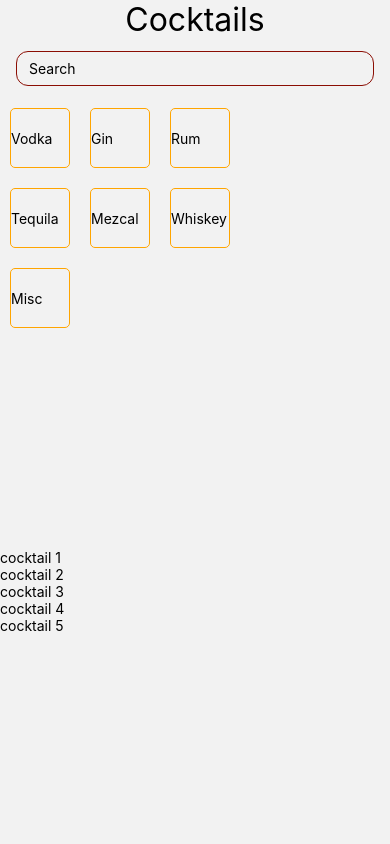
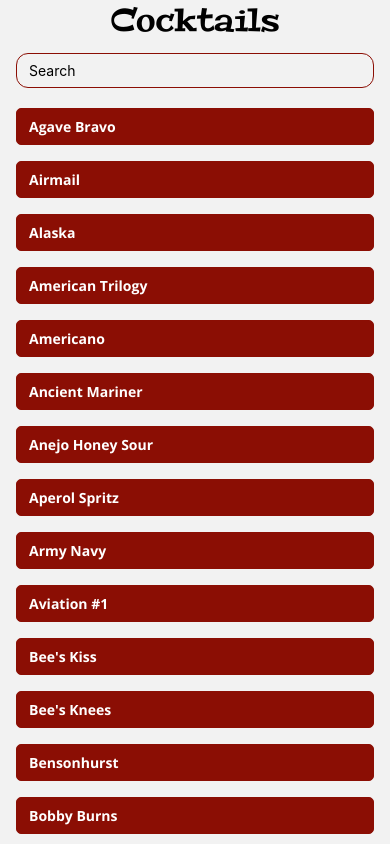
Before and after one commit to RnR63/Libations-Manual, a React Native app: screen /Home in a window 390 px wide. Shown: the top 844 px of the page. Built offline with nearby package versions, Linux system fonts and the light colour scheme.

Commit message:
added new fonts and initialized styling

```diff
--- a/App.js
+++ b/App.js
@@ -8,48 +8,32 @@ import { StyleSheet, Text, View } from "react-native";
 import Home from "./src/screens/Home";
 import LandingPage from "./src/screens/LandingPage";
 import CocktailPage from "./src/screens/CocktailPage";
-import SpiritsPage from "./src/screens/SpiritsPage";
 import VarelaRegular from "./src/assets/fonts/Varela-Regular.ttf";
-import PeraltaRegular from "./src/assets/fonts/Varela-Regular.ttf";
+import PeraltaRegular from "./src/assets/fonts/Peralta-Regular.ttf";
+import OpenSans from  "./src/assets/fonts/OpenSans-VariableFont_wdth,wght.ttf";
+import { useEffect } from "react";
 
 // Prevent the splash screen from auto-hiding
 SplashScreen.preventAutoHideAsync();
 
 const RootStack = createStackNavigator();
-// const MainStack = createStackNavigator();
-
-// const MainStackScreen = () => {
-//   return (
-//     <MainStack.Navigator>
-//       <MainStack.Screen
-//         name="LandingPage"
-//         component={LandingPage}
-//         options={{ headerShown: false }}
-//       />
-//       <MainStack.Screen
-//         name="Home"
-//         component={Home}
-//         options={{
-//           headerShown: false,
-//           animationEnabled: false, // Disable animation for Home screen
-//         }}
-//       />
-//     </MainStack.Navigator>
-//   );
-// };
 
 const App = () => {
   const [fontsLoaded] = useFonts({
     "Varela-Regular": VarelaRegular,
     "Peralta-Regular": PeraltaRegular,
+    "OpenSans-Regular": OpenSans,
   });
+// OpenSans-VariableFont_wdth,wght
+  useEffect(() => {
+      if (fontsLoaded) {
+        SplashScreen.hideAsync();
+      }
+    }, [fontsLoaded]);
 
-  if (!fontsLoaded) {
-    return null;
-  }
-
-  // Hide the splash screen once fonts are loaded
-  SplashScreen.hideAsync();
+    if (!fontsLoaded) {
+      return null;
+    }
 
   return (
     <NavigationContainer>
@@ -72,15 +56,8 @@ const App = () => {
           component={CocktailPage}
           options={({ route }) => ({
             title: route.params.cocktail.name,
-            headerTitleStyle: { fontFamily: "VarelaRegular", fontSize: 24 },
-          })}
-        />
-        <RootStack.Screen
-          name="SpiritsPage"
-          component={SpiritsPage}
-          options={({ route }) => ({
-            // title: route.params.cocktail.name,
-            // headerTitleStyle: { fontFamily: "PeraltaRegular", fontSize: 24 },
+            headerTitleStyle: { fontFamily: "Peralta-Regular", fontSize: 24 },
+            headerBackTitle: "Back",
           })}
         />
       </RootStack.Navigator>
--- a/app.json
+++ b/app.json
@@ -24,12 +24,12 @@
       "favicon": "./src/assets/favicon.png"
     },
     "plugins": [
-      [
-        "expo-font",
-        {
-          "fonts": ["./src/assets/fonts/Varela-Regular.ttf"]
-        }
-      ]
+        [
+          "expo-font",
+          {
+            "fonts": ["./src/assets/fonts/Varela-Regular.ttf", "./src/assets/fonts/Peralta-Regular.ttf", "./src/assets/fonts/OpenSans-VariableFont_wdth,wght.ttf"]
+          }
+        ]
     ]
   }
 }
--- a/package.json
+++ b/package.json
@@ -12,6 +12,7 @@
     "lint": "eslint ."
   },
   "dependencies": {
+    "@expo/vector-icons": "^14.0.2",
     "@react-navigation/native": "^6.1.18",
     "@react-navigation/stack": "^6.4.1",
     "expo": "~51.0.24",
--- a/src/cocktails.js
+++ b/src/cocktails.js
@@ -1,17 +1,4 @@
 const cocktails = [
-  {
-    name: "19th Century",
-    spirit: "Whiskey",
-    ingredients: [
-      "3/4 oz lemon juice",
-      "3/4 oz creme de cacao",
-      "3/4 oz sweet vermouth",
-      "1 1/2 oz bourbon",
-    ],
-    method: "Shake",
-    glassware: "Coupe",
-    garnish: "None specified",
-  },
   {
     name: "Agave Bravo",
     spirit: "Mezcal",
@@ -1110,5 +1097,18 @@ const cocktails = [
     glassware: "Coupe or Single Old Fashioned (SOF)",
     garnish: "Lemon twist",
   },
+  {
+    name: "19th Century",
+    spirit: "Whiskey",
+    ingredients: [
+      "3/4 oz lemon juice",
+      "3/4 oz creme de cacao",
+      "3/4 oz sweet vermouth",
+      "1 1/2 oz bourbon",
+    ],
+    method: "Shake",
+    glassware: "Coupe",
+    garnish: "None specified",
+  },
 ];
 export default cocktails;
--- a/src/cocktailsTest.js
+++ /dev/null
@@ -1,69 +0,0 @@
-const cocktailsTest = [
-  {
-    name: "cocktail 1",
-    spirit: "Whiskey",
-    ingredients: [
-      "3/4 oz lemon juice",
-      "3/4 oz creme de cacao",
-      "3/4 oz sweet vermouth",
-      "1 1/2 oz bourbon",
-    ],
-    method: "Shake",
-    glassware: "Coupe",
-    garnish: "None specified",
-  },
-  {
-    name: "cocktail 2",
-    spirit: "Whiskey",
-    ingredients: [
-      "3/4 oz lemon juice",
-      "3/4 oz creme de cacao",
-      "3/4 oz sweet vermouth",
-      "1 1/2 oz bourbon",
-    ],
-    method: "Shake",
-    glassware: "Coupe",
-    garnish: "None specified",
-  },
-  {
-    name: "cocktail 3",
-    spirit: "Mezcal",
-    ingredients: [
-      "1 tsp agave",
-      "2 dashes Angostura bitters",
-      "2 oz reposado tequila",
-      "1/2 oz mezcal",
-    ],
-    method: "Stir",
-    glassware: "Double Old Fashioned (DOF)",
-    garnish: "Flamed grapefruit",
-  },
-  {
-    name: "cocktail 4",
-    spirit: "Tequila",
-    ingredients: [
-      "1 tsp agave",
-      "2 dashes Angostura bitters",
-      "2 oz reposado tequila",
-      "1/2 oz mezcal",
-    ],
-    method: "Stir",
-    glassware: "Double Old Fashioned (DOF)",
-    garnish: "Flamed grapefruit",
-  },
-  {
-    name: "cocktail 5",
-    spirit: "Misc",
-    ingredients: [
-      "1 tsp agave",
-      "2 dashes Angostura bitters",
-      "2 oz reposado tequila",
-      "1/2 oz mezcal",
-    ],
-    method: "Stir",
-    glassware: "Double Old Fashioned (DOF)",
-    garnish: "Flamed grapefruit",
-  },
-];
-
-export default cocktailsTest;
--- a/src/components/MenuItem.js
+++ b/src/components/MenuItem.js
@@ -3,10 +3,27 @@ import { COLORS, FONTS } from "../styles/theme";
 
 const MenuItem = ({ item, handlePress }) => {
   return (
-    <TouchableOpacity onPress={handlePress}>
+    <TouchableOpacity style={styles.itemBox} onPress={handlePress}>
       <Text style={styles.cocktailText}>{item.name}</Text>
     </TouchableOpacity>
   );
 };
 export default MenuItem;
-const styles = StyleSheet.create({});
+const styles = StyleSheet.create({
+  cocktailText: {
+    color: COLORS.text_white,
+    fontFamily: FONTS.openSans,
+    fontWeight: 'bold',
+  },
+  itemBox: {
+    backgroundColor: COLORS.primary,
+    borderColor: COLORS.primary,
+    borderWidth: 1,
+    borderRadius: 5,
+    marginHorizontal: 16,
+    marginVertical: 8,
+    paddingHorizontal: 12,
+    paddingVertical: 8,
+    justifyContent: 'center',
+  }
+});
--- a/src/components/SpiritBox.js
+++ /dev/null
@@ -1,22 +0,0 @@
-import { Text, TouchableOpacity, StyleSheet } from "react-native";
-
-const SpiritBox = ({ item, handlePress }) => {
-  return (
-    <TouchableOpacity style={styles.spiritBox} onPress={handlePress}>
-      <Text>{item}</Text>
-    </TouchableOpacity>
-  );
-};
-const styles = StyleSheet.create({
-  spiritBox: {
-    width: 60,
-    height: 60,
-    borderWidth: 1,
-    borderRadius: 5,
-    borderColor: "orange",
-    alignContent: "center",
-    justifyContent: "center",
-    margin: 10
-  },
-});
-export default SpiritBox;
--- a/src/getCocktails.js
+++ b/src/getCocktails.js
@@ -1,10 +1,9 @@
-// import cocktails from "./cocktails";
-import cocktailsTest from "./cocktailsTest";
+import cocktails from "./cocktails";
 
 const getCocktails = () => {
   return new Promise((resolve) => {
     setTimeout(() => {
-      resolve(cocktailsTest);
+      resolve(cocktails);
     }, 100); // Simulate network delay
   });
 };
--- a/src/screens/CocktailPage.js
+++ b/src/screens/CocktailPage.js
@@ -1,5 +1,5 @@
 import { View, Text, FlatList, StyleSheet } from "react-native";
-
+// import { COLORS, FONTS } from "../styles/theme";
 
 const CocktailPage = ({ route }) => {
   const { cocktail } = route.params;
@@ -22,6 +22,7 @@ const CocktailPage = ({ route }) => {
 
 const styles = StyleSheet.create({
   container: {
+    // backgroundColor: COLORS.background,
     flex: 1,
     justifyContent: "flex-start",
     padding: 24,
--- a/src/screens/Home.js
+++ b/src/screens/Home.js
@@ -13,15 +13,9 @@ import { debounce } from "lodash";
 import { COLORS, FONTS } from "../styles/theme";
 import getCocktails from "../getCocktails";
 import MenuItem from "../components/MenuItem";
-import SpiritBox from "../components/SpiritBox";
-import cocktailsTest from "../cocktailsTest";
-
-const SPIRIT_TYPES = ["Vodka", "Gin", "Rum", "Tequila", "Mezcal", "Whiskey", "Misc"];
-const windowWidth = Dimensions.get('window').width;
-// const itemSize = (windowWidth - 50) / 3;
+import MaterialIcons from '@expo/vector-icons/MaterialIcons';
 
 const Home = ({ navigation }) => {
-  // const [spirits, setSpirits] = useState([]);
   const [cocktails, setCocktails] = useState([]);
   const [search, setSearch] = useState("");
 
@@ -33,18 +27,6 @@ const Home = ({ navigation }) => {
     []
   );
 
-  // handling spirit hooks
-  // const fetchCocktailsBySpirit = useCallback(async () => {
-  //   const fetchedList = await getCocktails();
-  //   const filteredListBySpirit = fetchedList.filter((cocktail) =>
-  //     cocktail.spirit
-  //   );
-  //   setSpirits(filteredListBySpirit);
-  // }, []);
-
-  // useEffect(() => {
-  //   fetchCocktailsBySpirit();
-  // }, []);
 
   // handling search hooks
   const fetchCocktails = useCallback(async () => {
@@ -62,7 +44,7 @@ const Home = ({ navigation }) => {
   const fetchSpirit = useCallback(async () => {
     const fetchedList = await getCocktails();
     const filteredList = fetchedList.filter((cocktail) =>
-      cocktail.spirit.toLowerCase().startsWith(search.toLowerCase())
+      cocktail.name.toLowerCase().startsWith(search.toLowerCase())
     );
     setCocktails(filteredList);
   }, [search]);
@@ -81,21 +63,7 @@ const Home = ({ navigation }) => {
         style={styles.searchContainer}
         placeholder="Search"
         onChangeText={debouncedHandleTextChange}
-      />
-      <FlatList
-        numColumns={3}
-        data={SPIRIT_TYPES}
-        keyExtractor={(item) => item}
-        renderItem={({ item }) => (
-          <SpiritBox
-            item={item}
-            handlePress={() => {
-              navigation.navigate("SpiritsPage", {
-                cocktail: item,
-              });
-            }} // this will navigate to all cocktails with that same spirit
-          />
-        )}
+        clearButtonMode="while-editing"
       />
       <FlatList
         data={cocktails}
@@ -120,7 +88,7 @@ const styles = StyleSheet.create({
     flex: 1,
   },
   heading: {
-    font: FONTS.regular,
+    fontFamily: FONTS.peralta,
     fontSize: 32,
     alignSelf: "center",
   },
--- a/src/screens/SpiritsPage.js
+++ /dev/null
@@ -1,29 +0,0 @@
-import { View, Text, FlatList, StyleSheet } from "react-native";
-import { FONTS } from "../styles/theme";
-
-const SpiritsPage = ({ route }) => {
-  const { cocktail } = route.params;
-  // console.log("spirit is", spirit);
-  return (
-    <View>
-      <FlatList
-        data={cocktail}
-        keyExtractor={(item) => item}
-        ListHeaderComponent={
-          <Text style={styles.text}>{cocktail} Cocktails</Text>
-        }
-        renderItem={({ item }) => <Text>{item.name}</Text>}
-      />
-      <Text>{cocktail}</Text>
-    </View>
-  );
-};
-
-const styles = StyleSheet.create({
-  text: {
-    fontFamily: FONTS.peralta,
-    fontSize: 16,
-  },
-});
-
-export default SpiritsPage;
--- a/src/styles/theme.js
+++ b/src/styles/theme.js
@@ -8,6 +8,6 @@ export const COLORS = {
 
 export const FONTS = {
   regular: "Varela-Regular",
-  // Add more font styles as needed
   peralta: "Peralta-Regular",
+  openSans: "OpenSans-Regular",
 };
```
Also changed, not shown: src/assets/fonts/OpenSans-VariableFont_wdth,wght.ttf (added), 1 other file (tests, documents, lock files or other folders).
